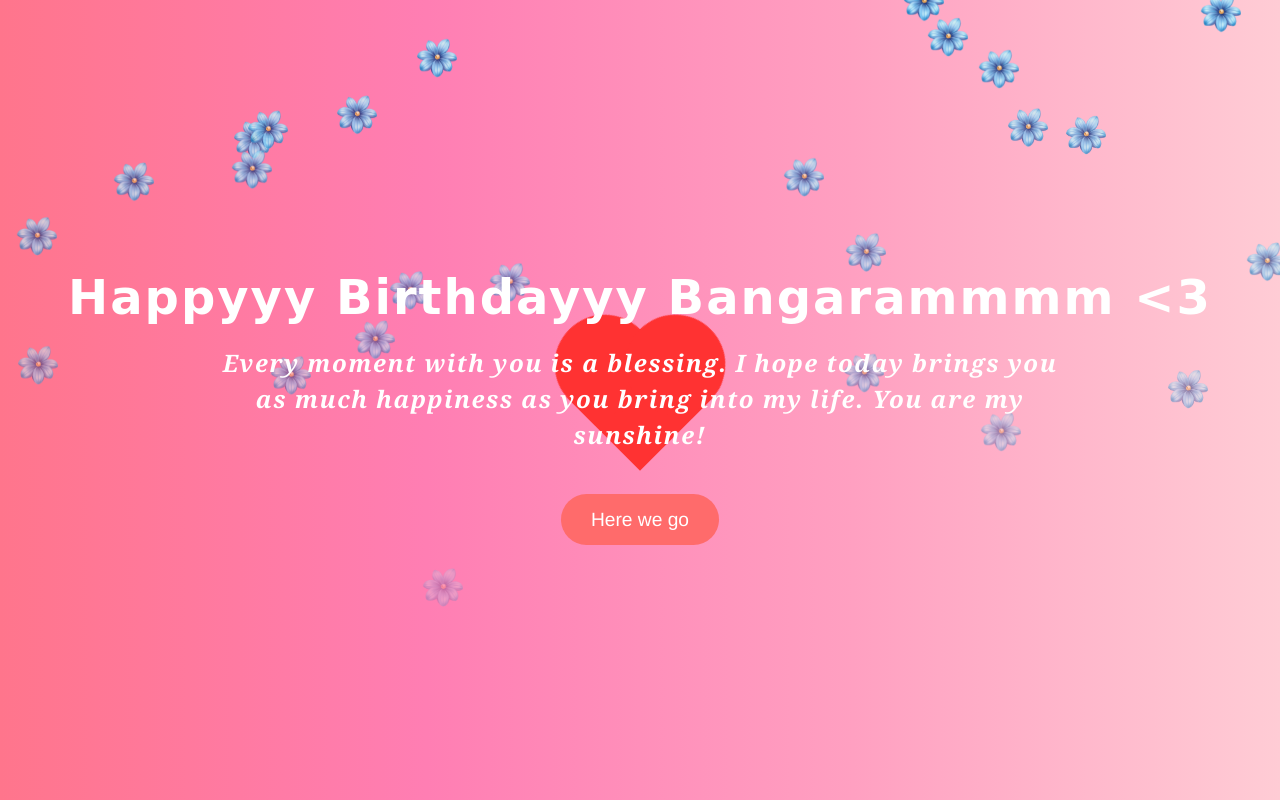
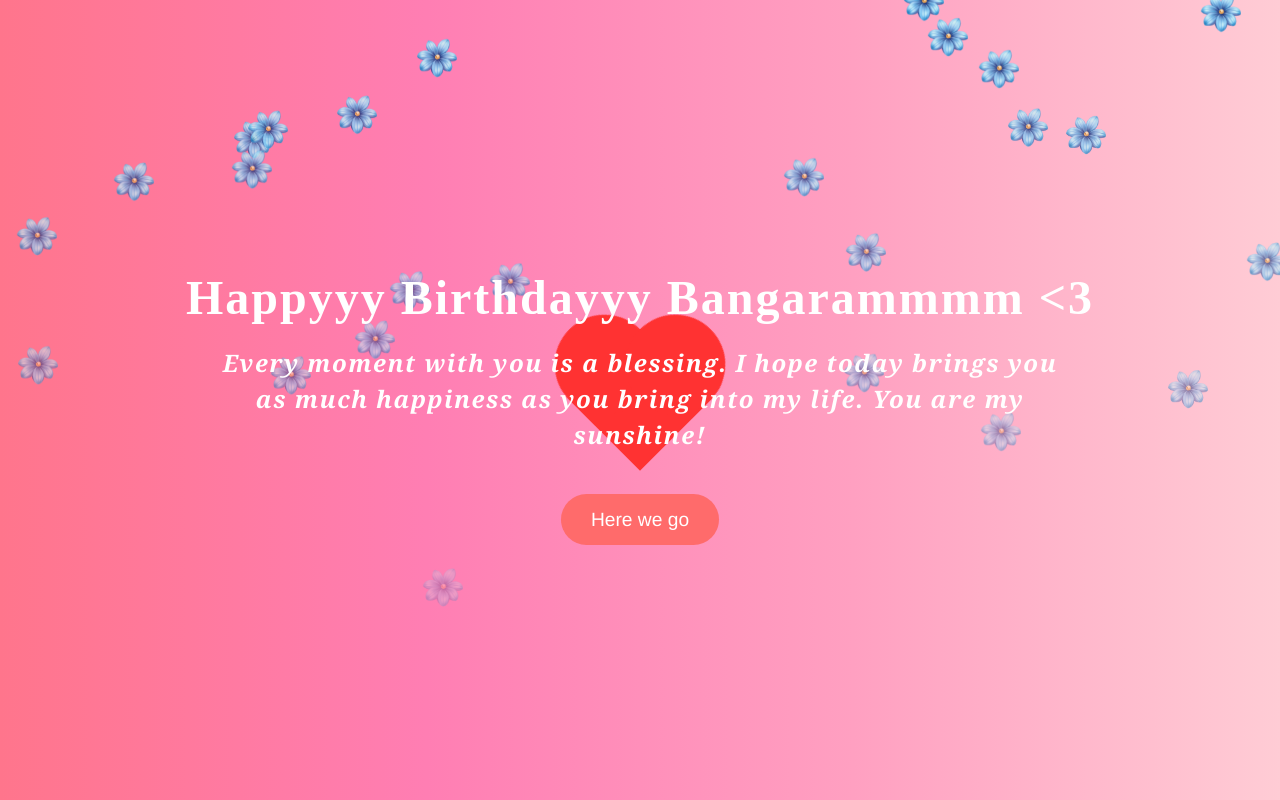
Before and after one commit to maneetbachu/birthday, a plain HTML site: page index.html in a window 1280 px wide. Drawn offline with Linux system fonts and the light colour scheme.

Commit message:
Update styles.css

```diff
--- a/styles.css
+++ b/styles.css
@@ -27,7 +27,7 @@ body {
 }
 
 h1 {
-    font-family: 'Dancing Script', cursive;
+    font-family: 'Transcity';
     font-size: 3em;
     margin-bottom: 20px;
     letter-spacing: 2px;
```
